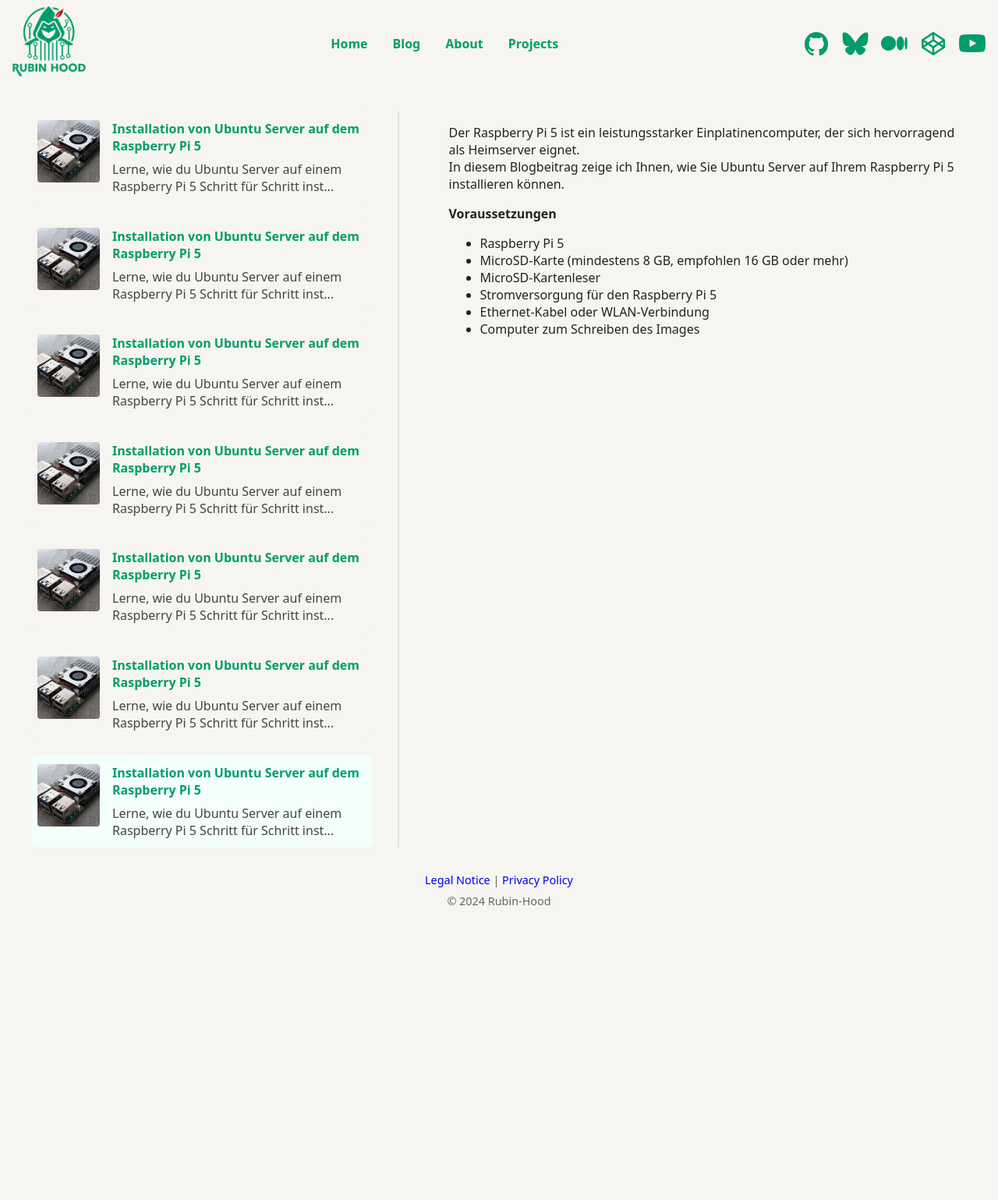
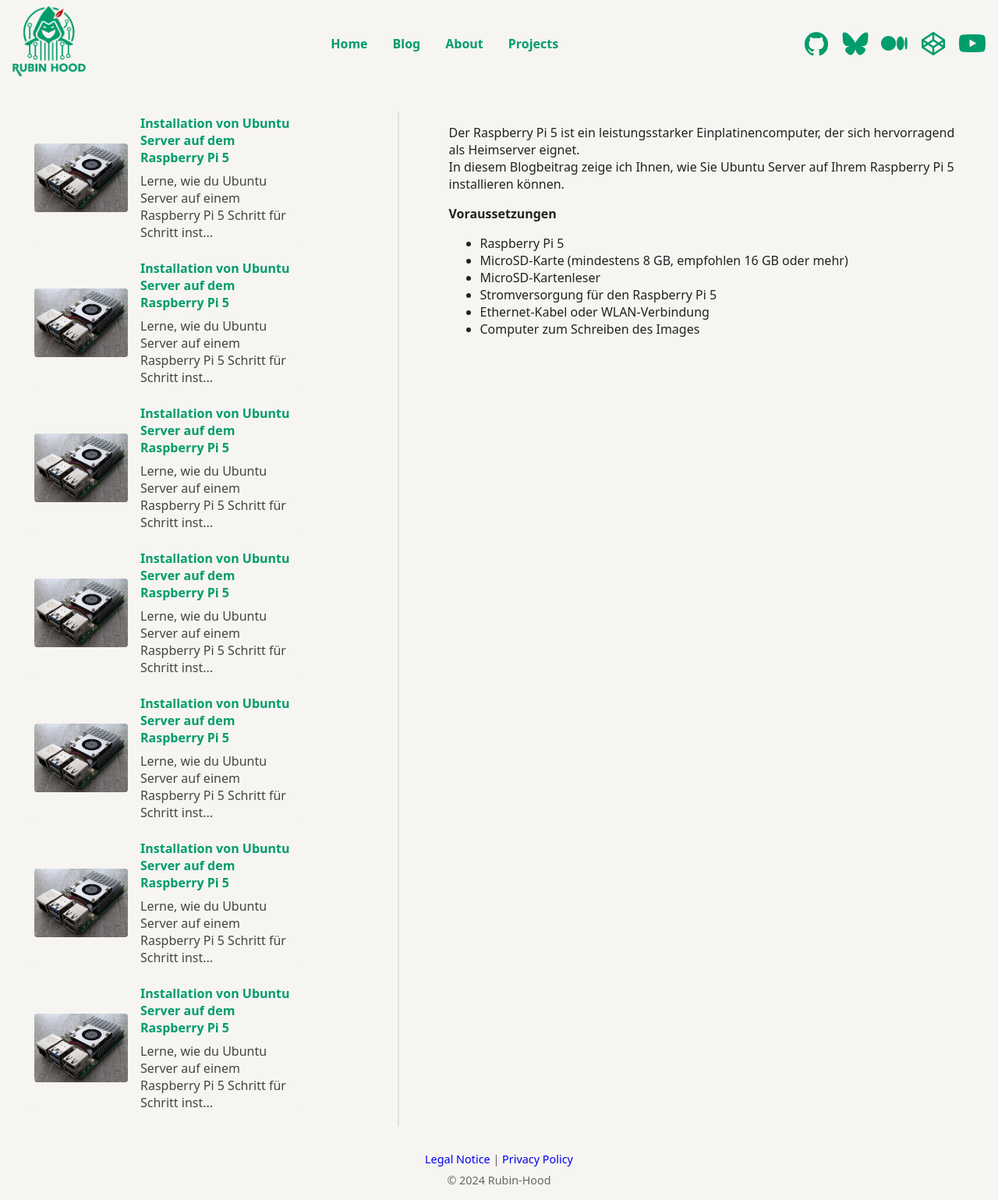
Before and after one commit to rubin-hood/rubinhood-blog, a Jekyll site: the page built from _posts/2024-06-01-beispiel.md, in a window 1280 px wide. Shown: the whole page at 78% size. Built offline with Jekyll 4.4.1, drawn with Linux system fonts in a browser that asks for light colours; before the commit the page ends 1181 px from its top, so only the background shows below that.

Commit message:
Update style.css

```diff
--- a/assets/css/style.css
+++ b/assets/css/style.css
@@ -126,122 +126,103 @@
 }
 
 /* ===========================================================
-   4a. Blog-SIDEBAR-Layout & Karten (Ergänzung/Override)
-   Nur für die Sidebar – beeinflusst nicht das Grid!
+   4. Blog-Grid und Blog-Karten
+   -----------------------------------------------------------
+   - Layout und Aussehen für Blog-Listen und Blogkarten
    =========================================================== */
 
-.blog-layout {
-  display: flex;
-  gap: 2rem;
+/* Grid für Blog-Teaser oder Blog-Übersicht */
+.blog-teaser-grid, .blog-grid {
+  display: flex;            /* Zeigt alle Blogkarten nebeneinander als Flexbox */
+  flex-wrap: wrap;          /* Karten umbrechen automatisch in die nächste Zeile bei wenig Platz */
+  gap: 0rem 1rem;           /* Vertikal kein Abstand, horizontal 1rem Abstand zwischen Karten */
+  margin-bottom: 2rem;      /* Abstand unterhalb des gesamten Grids */
+  justify-content: center;  /* Grid wird zentriert, Karten erscheinen in der Mitte */
 }
 
-/* Linke Spalte (Sidebar) */
-.blog-sidebar {
-  flex: 1 1 520px;
-  min-width: 380px;
-  max-width: 700px;
-  border-right: 2px solid #e0e0e0;
-  padding-right: 2rem;
-  box-sizing: border-box;
+/* Einzelansicht (alle Blogkarten untereinander in einer Spalte) */
+.blog-grid-single {
+  flex-direction: column;   /* Stapelt die Karten untereinander (vertikal) */
+  align-items: center;      /* Karten in der Mitte ausrichten */
 }
 
-/* Blogliste in der Sidebar */
-.blog-sidebar .blog-list {
-  display: flex;
-  flex-direction: column;
-  gap: 1.2rem;
+/* Einzelne Blogkarte (Artikel-Vorschau) */
+.blog-card {
+  flex: 1 1 300px;          /* Karte kann wachsen, ist aber mindestens 300px breit */
+  box-sizing: border-box;   /* Padding und Border werden zur Breite dazugerechnet */
+  background: #F6F5F1;         /* Weiße Kartenfläche */
+  /*border: 2px solid #ff0000;   /* Dezenter, grauer Rahmen */
+  border-radius: 7px;       /* Abgerundete Ecken */
+  display: flex;            /* Bild und Inhalt nebeneinander */
+  align-items: center;      /* Bild und Text oben bündig */
+  padding: 0.25rem;         /* Etwas Innenabstand rundherum */
+  min-width: 250px;         /* Mindestbreite der Karte */
+  max-width: 350px;         /* Maximalbreite der Karte */
+  margin-bottom: 1rem;      /* Abstand nach unten zur nächsten Karte */
+  transition: border-color .2s; /* Weicher Übergang bei Farbumschlag (z.B. bei aktiver Karte) */
 }
 
-/* Karten in der Sidebar: nur überschreiben, wenn sie in der Sidebar sind */
-.blog-sidebar .blog-card {
-  display: flex;
-  align-items: flex-start;
-  background: #F6F5F1;
-  border-radius: 7px;
-  padding: 0.7rem 0.5rem;
-  margin-bottom: 0;
-  width: 100%;
-  max-width: unset;
-  min-width: 0;
-  box-sizing: border-box;
-  /* border: 1px solid #c4c4c4;  // falls gewünscht */
-  transition: border-color .2s;
-  flex: none;
+.card-content {
+  flex: 1;              /* Nimmt den Rest des Platzes */
 }
 
-/* Bildbereich in der Sidebar-Karte */
-.blog-sidebar .blog-card .card-img {
-  min-width: 80px;
-  max-width: 80px;
-  min-height: 80px;
-  max-height: 80px;
-  margin-right: 1rem;
-  display: flex;
-  align-items: center;
-  justify-content: center;
+
+/* Bildbereich (links in der Karte) – kann auch als Platzhalter dienen */
+.blog-card .card-img {
+  min-width: 120px;         /* Bildbereich hat immer mindestens 120px Breite */
+  min-height: 120px;        /* ... und mindestens 120px Höhe */
+  /*background: #f3f3f3;      /* Hellgrauer Hintergrund, falls kein Bild da ist */
+  display: flex;            /* Bild/Text im Inneren zentrieren */
+  align-items: center;      /* Vertikal zentriert */
+  justify-content: center;  /* Horizontal zentriert */
+  font-size: 2rem;          /* Große Schriftgröße, falls Platzhalter-Text ("Bild") angezeigt wird */
+  font-weight: bold;        /* Platzhalter fett dargestellt */
+  margin-right: 1rem;       /* Abstand rechts zum Textbereich */
+  /*border: 2px solid #9e9e9e;/* Rahmen um das Bild/Platzhalter */
 }
 
-/* Bild selbst in der Sidebar */
-.blog-sidebar .blog-card .card-img img {
-  width: 80px;
-  height: 80px;
-  object-fit: cover;
-  border-radius: 4px;
-  display: block;
+/* Bild selbst in der Karte */
+.blog-card .card-img img {
+  max-width: 120px;         /* Bild ist maximal 120px breit (passt in Platzhaltergröße) */
+  object-fit: cover;        /* Bild schneidet sich ggf. zu, um den Bereich auszufüllen */
+  border-radius: 4px;       /* Bild hat leicht abgerundete Ecken */
+  display: block;           /* Kein unerwünschter Abstand unter dem Bild */
 }
 
-/* Karten-Inhalt */
-.blog-sidebar .card-content {
-  flex: 1;
-  min-width: 0;
+/* Titel im Karten-Inhalt */
+.blog-card .card-title {
+  font-weight: bold;                 /* Titel immer fett */
+  margin-bottom: 0.5rem;             /* Abstand nach unten */
+  color: #009C6C !important;         /* Akzentfarbe für den Titel (Grün) */
+  text-decoration: none !important;  /* Keine Unterstreichung */
 }
 
-/* Titel in der Sidebar */
-.blog-sidebar .blog-card .card-title {
-  font-weight: bold;
-  margin-bottom: 0.5rem;
-  color: #009C6C !important;
-  text-decoration: none !important;
-}
-
-/* Hover: Titel in der Sidebar */
-.blog-sidebar .blog-card:hover .card-title,
-.blog-sidebar .blog-card .card-title:hover {
+/* HOVER: Wenn die Maus über die Card oder den Titel ist */
+.blog-card:hover .card-title,
+.blog-card .card-title:hover {
   color: #AA0600 !important;
   text-decoration: underline !important;
   cursor: pointer;
 }
 
-.blog-sidebar .blog-card .card-desc {
-  font-size: 1rem;
-  color: #444;
+/* Vorschautext zum Blogartikel */
+.blog-card .card-desc {
+  font-size: 1rem;                   /* Normale Schriftgröße */
+  color: #444;                       /* Etwas helleres Grau */
 }
 
-.blog-sidebar .card-desc {
-  display: -webkit-box;
-  -webkit-line-clamp: 4;
-  -webkit-box-orient: vertical;
-  overflow: hidden;
-  text-overflow: ellipsis;
+/* Vorschautext nur auf maximal 4 Zeilen beschränken, Rest abschneiden */
+.card-desc {
+  display: -webkit-box;              /* Ermöglicht den "line-clamp" Effekt in Webkit-Browsern */
+  -webkit-line-clamp: 4;             /* Maximal 4 Zeilen anzeigen */
+  -webkit-box-orient: vertical;      /* Box vertikal anordnen */
+  overflow: hidden;                  /* Überschüssigen Text abschneiden */
+  text-overflow: ellipsis;           /* "..." falls Text abgeschnitten wird */
 }
 
-/* Aktive Karte in der Sidebar */
-.blog-sidebar .blog-card.active {
-  border: 2px solid #009C6C;
-  background: #F2FFFA;
-}
-.blog-sidebar .blog-card.active .card-title {
-  color: #009C6C;
-  font-weight: bold;
-}
-
-/* Rechte Spalte (Hauptinhalt) */
-.blog-content {
-  flex: 3 1 600px;
-  padding-left: 2rem;
-  min-width: 0;
-}
-
+/* Aktive Blogkarte (z.B. ausgewählt) */
+.blog-card.active { border-color: #009C6C; }        /* Rahmen wird grün */
+.blog-card.active .card-title { color: #009C6C; font-weight: bold; } /* Titel bleibt grün und fett */
 
 
 /* =============================================================
```
